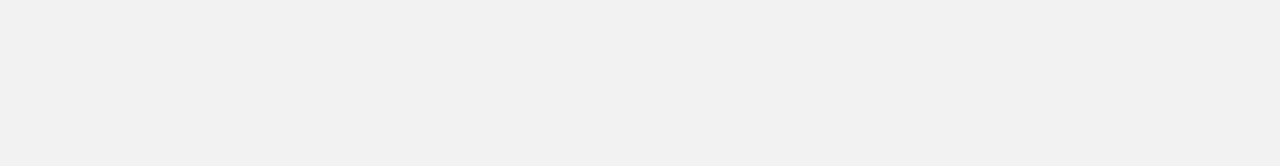
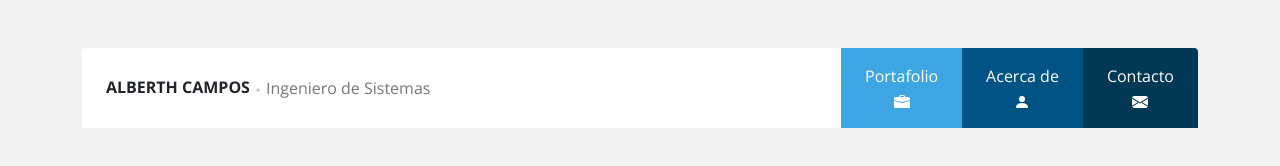
Before and after one commit to johanicp123/Portafolio-Bootstrap, a plain HTML site: page index.html in a window 1280 px wide. Drawn offline with nearby package versions, Linux system fonts and the light colour scheme.

Commit message:
se agrega el header del portafolio
se dise;a el logotipo y enlaces del header del portafolio

```diff
--- a/css/estilos.css
+++ b/css/estilos.css
@@ -2,3 +2,52 @@ body{
     background: #f2f2f2;
     font-family: 'Open Sans', sans-serif;
 }
+
+header .nav{
+    min-height: 80px;
+    overflow: hidden;
+    background: #fff;
+}
+
+header .logo h2,
+header .logo p{
+    font-size: 16px;
+    display: inline-block;
+}
+
+header .logo .icono{
+    color: #bfbfbf;
+}
+
+header.logo svg{
+    width: 20px;
+    height: 20px;
+}
+
+header .logo p{
+    color: #777777;
+}
+
+header .menu .c1{
+    background: #3da5e2;
+}
+
+header .menu .c2{
+    background: #005385;
+}
+
+header .menu .c3{
+    background: #003855;
+}
+
+header .menu .c1:hover{
+    background: #1ba0ef;
+}
+
+header .menu .c2:hover{
+    background: #00426a;
+}
+
+header .menu .c3:hover{
+    background: #002d44;
+}
--- a/index.html
+++ b/index.html
@@ -1,5 +1,5 @@
 <!DOCTYPE html>
-<html lang="en">
+<html lang="es">
 <head>
     <meta charset="UTF-8">
     <meta http-equiv="X-UA-Compatible" content="IE=edge">
@@ -12,6 +12,54 @@
     <title>Portafolio Alberth Campos</title>
 </head>
 <body>
+    <header class="container my-5">
+       <div class="nav row g-0 justify-content-between rounded-top">
+           <!--Logotipo-->
+           <div class="logo col-auto d-flex align-items-center ps-4">
+               <h2 class="fw-bold text-uppercase mb-0">Alberth Campos</h2>
+               <div class="icono">
+                <svg xmlns="http://www.w3.org/2000/svg" width="16" height="16" fill="currentColor" class="bi bi-dot" viewBox="0 0 16 16">
+                    <path d="M8 9.5a1.5 1.5 0 1 0 0-3 1.5 1.5 0 0 0 0 3z"/>
+                  </svg>
+               </div>
+               <p class="mb-0">Ingeniero de Sistemas</p>
+           </div>
+           <!--Enlaces-->
+           <nav class="menu col-auto d-flex align-items-stretch">
+               <a href="#" class="c1 px-4 d-flex align-items-center text-center text-white text-decoration-none">
+                   <div class="w-100">
+                       <span>Portafolio</span>
+                       <div class="icono">
+                           <svg xmlns="http://www.w3.org/2000/svg" width="16" height="16" fill="currentColor" class="bi bi-briefcase-fill" viewBox="0 0 16 16">
+                            <path d="M6.5 1A1.5 1.5 0 0 0 5 2.5V3H1.5A1.5 1.5 0 0 0 0 4.5v1.384l7.614 2.03a1.5 1.5 0 0 0 .772 0L16 5.884V4.5A1.5 1.5 0 0 0 14.5 3H11v-.5A1.5 1.5 0 0 0 9.5 1h-3zm0 1h3a.5.5 0 0 1 .5.5V3H6v-.5a.5.5 0 0 1 .5-.5z"/>
+                            <path d="M0 12.5A1.5 1.5 0 0 0 1.5 14h13a1.5 1.5 0 0 0 1.5-1.5V6.85L8.129 8.947a.5.5 0 0 1-.258 0L0 6.85v5.65z"/>
+                          </svg>
+                       </div>
+                   </div>
+                </a>
+                <a href="#" class="c2 px-4 d-flex align-items-center text-center text-white text-decoration-none">
+                    <div class="w-100">
+                        <span>Acerca de</span>
+                        <div class="icono">
+                          <svg xmlns="http://www.w3.org/2000/svg" width="16" height="16" fill="currentColor" class="bi bi-person-fill" viewBox="0 0 16 16">
+                             <path d="M3 14s-1 0-1-1 1-4 6-4 6 3 6 4-1 1-1 1H3zm5-6a3 3 0 1 0 0-6 3 3 0 0 0 0 6z"/>
+                           </svg>
+                        </div>
+                    </div>
+               </a>
+               <a href="#" class="c3 px-4 d-flex align-items-center text-center text-white text-decoration-none">
+                   <div class="w-100">
+                       <span>Contacto</span>
+                       <div class="icono">
+                          <svg xmlns="http://www.w3.org/2000/svg" width="16" height="16" fill="currentColor" class="bi bi-envelope-fill" viewBox="0 0 16 16">
+                            <path d="M.05 3.555A2 2 0 0 1 2 2h12a2 2 0 0 1 1.95 1.555L8 8.414.05 3.555ZM0 4.697v7.104l5.803-3.558L0 4.697ZM6.761 8.83l-6.57 4.027A2 2 0 0 0 2 14h12a2 2 0 0 0 1.808-1.144l-6.57-4.027L8 9.586l-1.239-.757Zm3.436-.586L16 11.801V4.697l-5.803 3.546Z"/>
+                          </svg>
+                       </div>
+                   </div>
+               </a>
+           </nav>
+       </div>
+    </header>
     <script src="/js/bootstrap.bundle.min.js"></script>
     <script src="/js/app.js"></script>
 </body>
```
